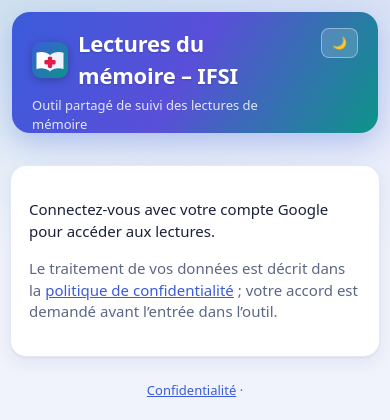
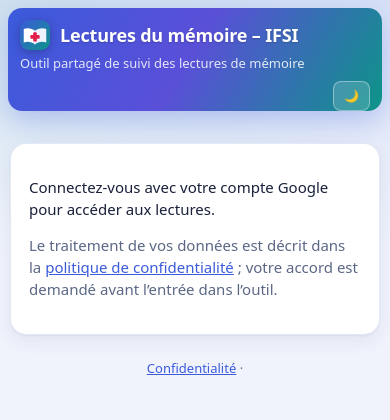
Before and after one commit to chrisguillet/lespetitschercheurs-ifsi, a PHP site: page / in a window 390 px wide. Shown: the top 420 px of the page. Run offline with PHP 8.4, Linux system fonts and the light colour scheme; some libraries are stand-ins or nearby versions.

Commit message:
Téléphone : en-tête sur deux lignes, cloche sur une ligne
Co-Authored-By: Claude Sonnet 5.5 <noreply@anthropic.com>

```diff
--- a/style.css
+++ b/style.css
@@ -687,3 +687,15 @@ header .ctxbar select option{color:#18203a;background:#fff}
   :root:not([data-theme="light"]) .alertpt{background:#f59e0b;color:#1b1200}
 }
 header .btn.on,header .btn.sec.on{color:var(--pri)}
+
+/* Téléphone : en-tête sur deux lignes, cloche sur une ligne */
+.alertbtn{display:inline-flex;align-items:center;gap:4px;white-space:nowrap}
+@media (max-width:640px){
+  header{width:calc(100% - 16px);padding:12px 12px 0;border-radius:14px;margin-top:8px}
+  header h1{font-size:18px}
+  header .logo{width:30px;height:30px}
+  .toprow{flex-direction:column;align-items:stretch;gap:8px}
+  .rightbar{width:100%;justify-content:flex-end;flex-wrap:wrap}
+  .subtabs{margin:0 -12px;padding:4px 8px 0}
+  .gtab{padding:9px 12px}
+}
```
